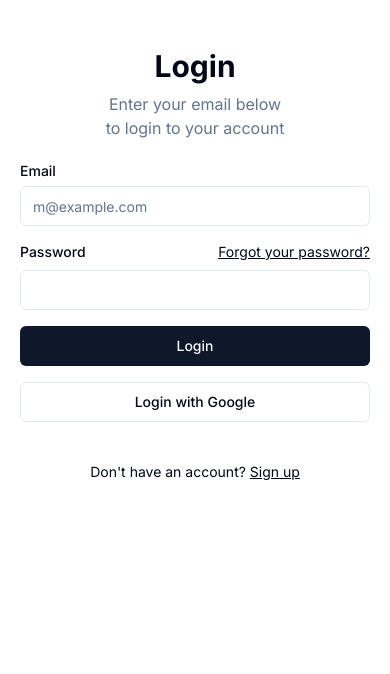
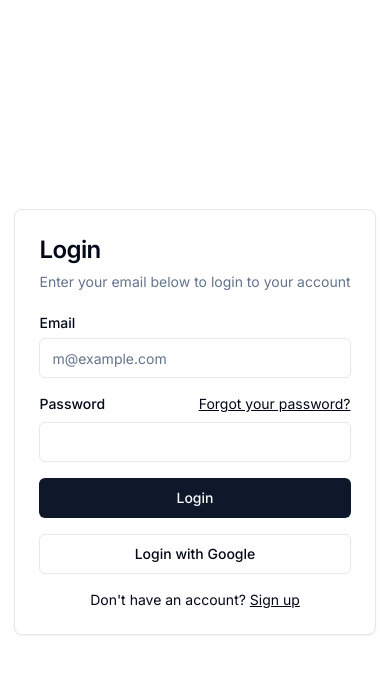
Before and after one commit to LeeKwang-min/pullog, a Next.js app: page /login in a window 390 px wide. Shown: the top 674 px of the page. Built offline with nearby package versions, Linux system fonts and the light colour scheme.

Commit message:
[수정] 로그인 페이지 shadcn ui 템플릿 변경

```diff
--- a/src/app/login/layout.tsx
+++ b/src/app/login/layout.tsx
@@ -1,5 +1,9 @@
 import { cn } from "@/lib/utils";
 
 export default function Layout({ children }: { children: React.ReactNode }) {
-  return <main className={cn("w-full h-full")}>{children}</main>;
+  return (
+    <main className={cn("w-full h-dvh flex items-center justify-center")}>
+      {children}
+    </main>
+  );
 }
--- a/src/app/login/page.tsx
+++ b/src/app/login/page.tsx
@@ -1,21 +1,25 @@
-import Image from "next/image";
 import Link from "next/link";
-
 import { Button } from "@/components/ui/button";
+import {
+  Card,
+  CardContent,
+  CardDescription,
+  CardHeader,
+  CardTitle,
+} from "@/components/ui/card";
 import { Input } from "@/components/ui/input";
 import { Label } from "@/components/ui/label";
 
 function Login() {
   return (
-    <div className="w-full lg:grid lg:min-h-[600px] lg:grid-cols-2 xl:min-h-[800px]">
-      <div className="flex items-center justify-center py-12">
-        <div className="mx-auto grid w-[350px] gap-6">
-          <div className="grid gap-2 text-center">
-            <h1 className="text-3xl font-bold">Login</h1>
-            <p className="text-balance text-muted-foreground">
+    <Card className="mx-auto max-w-sm">
+      <CardHeader>
+        <CardTitle className="text-2xl">Login</CardTitle>
+        <CardDescription>
           Enter your email below to login to your account
-            </p>
-          </div>
+        </CardDescription>
+      </CardHeader>
+      <CardContent>
         <div className="grid gap-4">
           <div className="grid gap-2">
             <Label htmlFor="email">Email</Label>
@@ -29,10 +33,7 @@ function Login() {
           <div className="grid gap-2">
             <div className="flex items-center">
               <Label htmlFor="password">Password</Label>
-                <Link
-                  href="/forgot-password"
-                  className="ml-auto inline-block text-sm underline"
-                >
+              <Link href="#" className="ml-auto inline-block text-sm underline">
                 Forgot your password?
               </Link>
             </div>
@@ -51,18 +52,8 @@ function Login() {
             Sign up
           </Link>
         </div>
-        </div>
-      </div>
-      <div className="hidden bg-muted lg:block">
-        <Image
-          src="/placeholder.svg"
-          alt="Image"
-          width="1920"
-          height="1080"
-          className="h-full w-full object-cover dark:brightness-[0.2] dark:grayscale"
-        />
-      </div>
-    </div>
+      </CardContent>
+    </Card>
   );
 }
 
```
Lines whose indentation alone changed are shown as unchanged.
